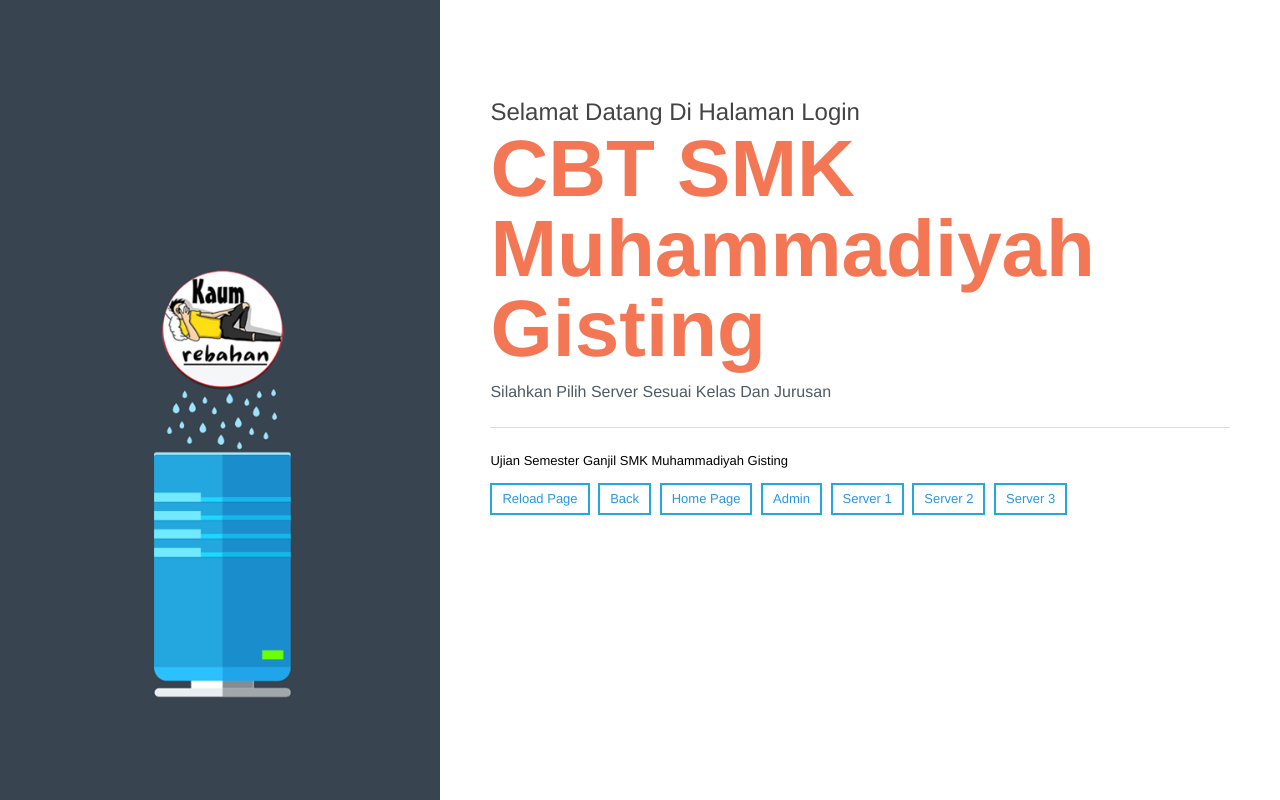
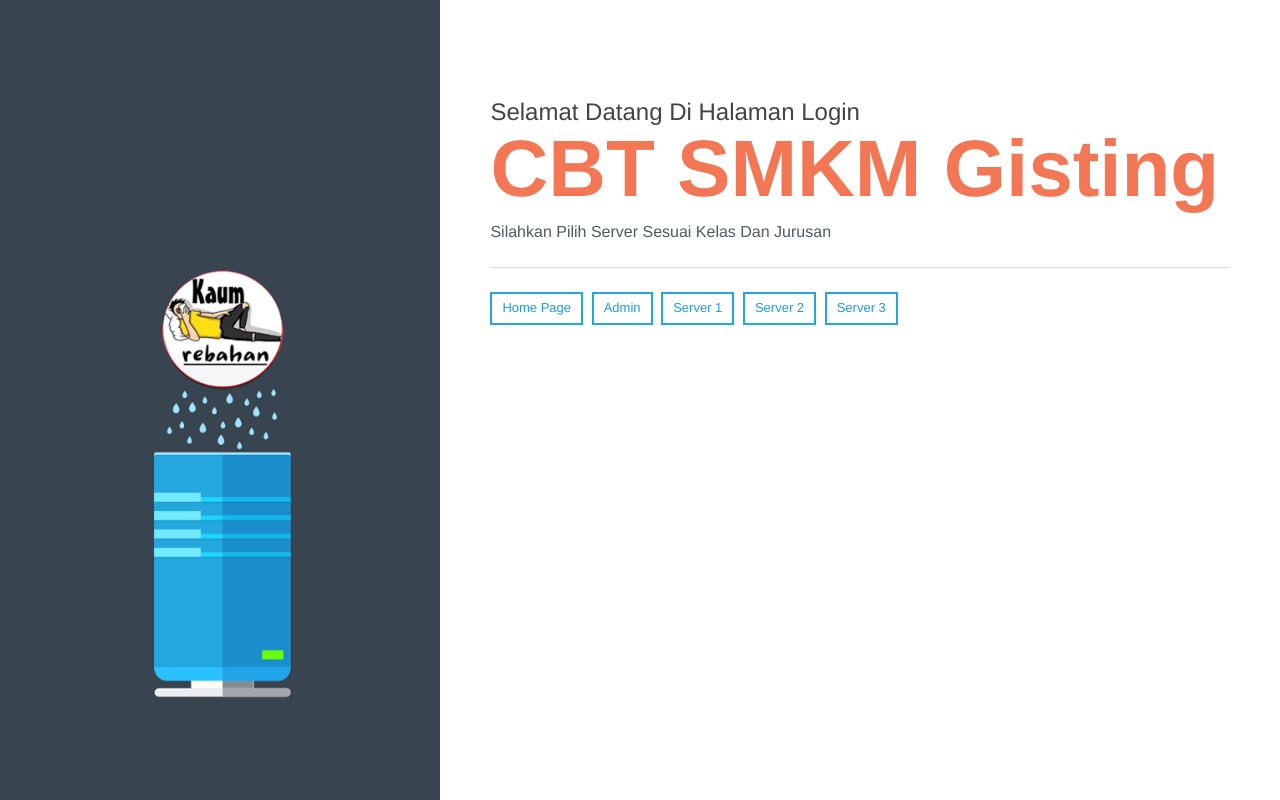
Before and after one commit to smkmgisting/smkmgisting, a plain HTML site: page index.html in a window 1280 px wide. Drawn offline with Linux system fonts and the light colour scheme.

Commit message:
Update index.html

```diff
--- a/index.html
+++ b/index.html
@@ -11,15 +11,12 @@
 <div class="page">
   <div class="main">
     <h1>Selamat Datang Di Halaman Login</h1>
-	  <div class="error-code"><b> CBT SMK Muhammadiyah Gisting</b></div>
+	  <div class="error-code"><b> CBT SMKM Gisting</b></div>
     <h2></h2>
     <p class="lead">Silahkan Pilih Server Sesuai Kelas Dan Jurusan</p>
     <hr/>
-    <p>Ujian Semester Ganjil SMK Muhammadiyah Gisting</p>
     <div class="help-actions">
-      <a href="javascript:location.reload();">Reload Page</a>
-      <a href="javascript:history.back();">Back</a>
-      <a href="/">Home Page</a>
+    <a href="/">Home Page</a>
 		<a href="https://oprek-bareng.blogspot.com">Admin</a>
 		<a href="https://www.krhost.my.id/myhost/">Server 1</a>
 		<a href="https://www.krhost.my.id/filemanager/">Server 2</a>
```
